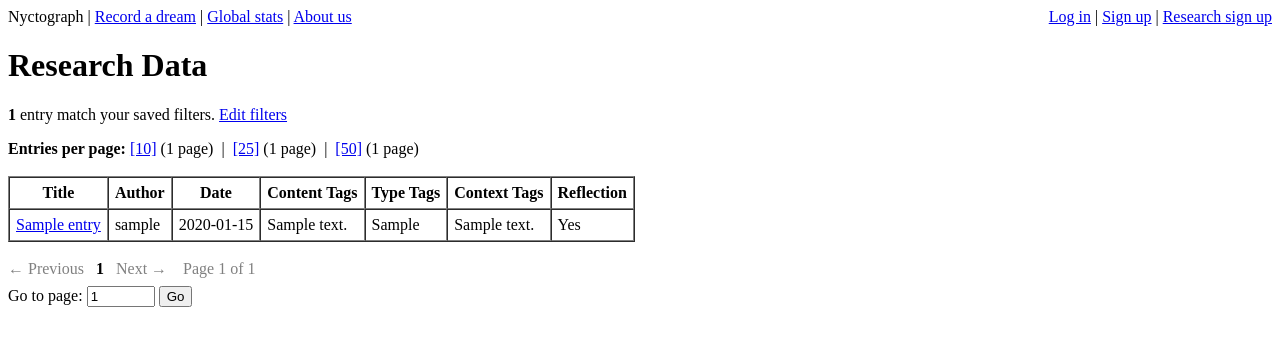
After one commit to Robotgiggle/nyctograph, a FastAPI app: template app/templates/research-data.html in a window 1280 px wide. The commit adds this page. Shown: the top 346 px of the page. Run offline with FastAPI, Linux system fonts and the light colour scheme; the template is opened without the code that fills it: most values are stand-ins (such as "Sample title", 1, 10 or a date in 2020).

Commit message:
research data viewing

```diff
--- a/app/models/research_entry.py
+++ b/app/models/research_entry.py
@@ -12,6 +12,7 @@ class ResearchEntry(Base):
     __tablename__ = "research_entries"
     metadata = MetaData()
 
+    entry_id: Mapped[int]
     title: Mapped[str] = mapped_column(primary_key=True)
     description: Mapped[str]
     content_tags: Mapped[str|None]
--- a/app/models/researcher.py
+++ b/app/models/researcher.py
@@ -62,7 +62,7 @@ class Researcher(Base):
 
         return query
 
-    def allowed_to_view(self, entry: DreamEntry) -> bool:
+    def allowed_to_view(self, entry: "DreamEntry") -> bool:
         """Check whether a DreamEntry matches this researcher's saved filters."""
         if not self.data_filters:
             return True
--- a/app/research_entries_view.sql
+++ b/app/research_entries_view.sql
@@ -1,5 +1,5 @@
 CREATE VIEW research_entries AS
-SELECT de.title, de.description, STRING_AGG((SELECT t.value WHERE t.category = 'dream_content'), ';') AS content_tags,
+SELECT de.id AS entry_id, de.title, de.description, STRING_AGG((SELECT t.value WHERE t.category = 'dream_content'), ';') AS content_tags,
        STRING_AGG((SELECT t.value WHERE t.category = 'dream_type'), ';') AS type_tags, de.sense_sight, de.sense_sound,
 	   de.sense_touch, de.sense_smell, de.sense_taste, de.sense_pain, de.sense_other, de.created_at, de.context,
 	   STRING_AGG((SELECT t.value WHERE t.category = 'irl_context'), ';') AS context_tags, de.bed_time, de.wake_time,
--- a/app/routers/my_dreams.py
+++ b/app/routers/my_dreams.py
@@ -163,10 +163,11 @@ def dream_entry_detail(request: Request, entry_id: int, dbSes: DbSesDep, user: U
         return RedirectResponse("/my-dreams" if user else "/login", status_code=303)
 
     # Render the detail page
+    back_url = "/my-dreams" if user else "/research/data"
     return templates.TemplateResponse(
         request,
         "dream-detail.html",
-        {"entry": entry, "is_owner": bool(user and entry.user_id == user.id)},
+        {"entry": entry, "is_owner": bool(user and entry.user_id == user.id), "back_url": back_url},
     )
 
 # Update the follow-up reflection on the current entry
--- a/app/templates/dream-detail.html
+++ b/app/templates/dream-detail.html
@@ -76,5 +76,5 @@
         {% endif %}
     </section>
 
-    <p><a href="/my-dreams">← Back to My Dreams</a></p>
+    <p><a href="{{ back_url }}">← Back</a></p>
 {% endblock %}
--- /dev/null
+++ b/app/templates/research-data.html
@@ -0,0 +1,92 @@
+{% extends "base.html" %}
+{% block body %}
+    <h1>Research Data</h1>
+    <p>
+        <strong>{{ total_count }}</strong> entr{{ "y" if total_count == 1 else "ies" }} match your saved filters.
+        <a href="/research">Edit filters</a>
+    </p>
+
+    <div>
+        <strong>Entries per page:</strong>
+        {% for n in [10, 25, 50] %}
+            {% set n_pages = (total_count - 1) // n + 1 if total_count > 0 else 1 %}
+            {% if n == per_page %}
+                <strong>[{{ n }}]</strong> ({{ n_pages }} page{{ "s" if n_pages != 1 }})
+            {% else %}
+                <a href="/research/data?page=1&per_page={{ n }}">[{{ n }}]</a> ({{ n_pages }} page{{ "s" if n_pages != 1 }})
+            {% endif %}
+            {% if not loop.last %}&nbsp;|&nbsp;{% endif %}
+        {% endfor %}
+    </div>
+    <br>
+
+    {% if entries %}
+    <table border="1" cellpadding="6" cellspacing="0">
+        <thead>
+            <tr>
+                <th>Title</th>
+                <th>Author</th>
+                <th>Date</th>
+                <th>Content Tags</th>
+                <th>Type Tags</th>
+                <th>Context Tags</th>
+                <th>Reflection</th>
+            </tr>
+        </thead>
+        <tbody>
+            {% for entry in entries %}
+            <tr style="cursor:pointer" onclick="window.location='/my-dreams/{{ entry.entry_id }}'">
+                <td><a href="/my-dreams/{{ entry.entry_id }}">{{ entry.title }}</a></td>
+                <td>{{ entry.username }}</td>
+                <td>{{ entry.created_at.strftime('%Y-%m-%d') }}</td>
+                <td>{{ entry.content_tags.replace(';', ', ') if entry.content_tags else '—' }}</td>
+                <td>{{ entry.type_tags.replace(';', ', ') if entry.type_tags else '—' }}</td>
+                <td>{{ entry.context_tags.replace(';', ', ') if entry.context_tags else '—' }}</td>
+                <td>{{ "Yes" if entry.reflection else "No" }}</td>
+            </tr>
+            {% endfor %}
+        </tbody>
+    </table>
+    {% else %}
+        <p>No entries found.</p>
+    {% endif %}
+
+    <br>
+    <div>
+        {% if page > 1 %}
+            <a href="/research/data?page={{ page - 1 }}&per_page={{ per_page }}">&#8592; Previous</a>
+        {% else %}
+            <span style="color:gray">&#8592; Previous</span>
+        {% endif %}
+
+        &nbsp;
+        {% for p in page_range %}
+            {% if p == -1 %}
+                <span>&hellip;</span>
+            {% elif p == page %}
+                <strong>{{ p }}</strong>
+            {% else %}
+                <a href="/research/data?page={{ p }}&per_page={{ per_page }}">{{ p }}</a>
+            {% endif %}
+        {% endfor %}
+        &nbsp;
+
+        {% if page < total_pages %}
+            <a href="/research/data?page={{ page + 1 }}&per_page={{ per_page }}">Next &#8594;</a>
+        {% else %}
+            <span style="color:gray">Next &#8594;</span>
+        {% endif %}
+
+        <span style="color:gray; margin-left:12px">Page {{ page }} of {{ total_pages }}</span>
+    </div>
+
+    <div style="margin-top:8px">
+        <form method="get" action="/research/data" style="display:inline">
+            <input type="hidden" name="per_page" value="{{ per_page }}">
+            <label for="goto_page">Go to page:</label>
+            <input type="number" id="goto_page" name="page" min="1" max="{{ total_pages }}"
+                value="{{ page }}" style="width:60px">
+            <button type="submit">Go</button>
+        </form>
+    </div>
+{% endblock %}
```
Also changed, not shown: app/routers/research.py (+54 -3 lines).
